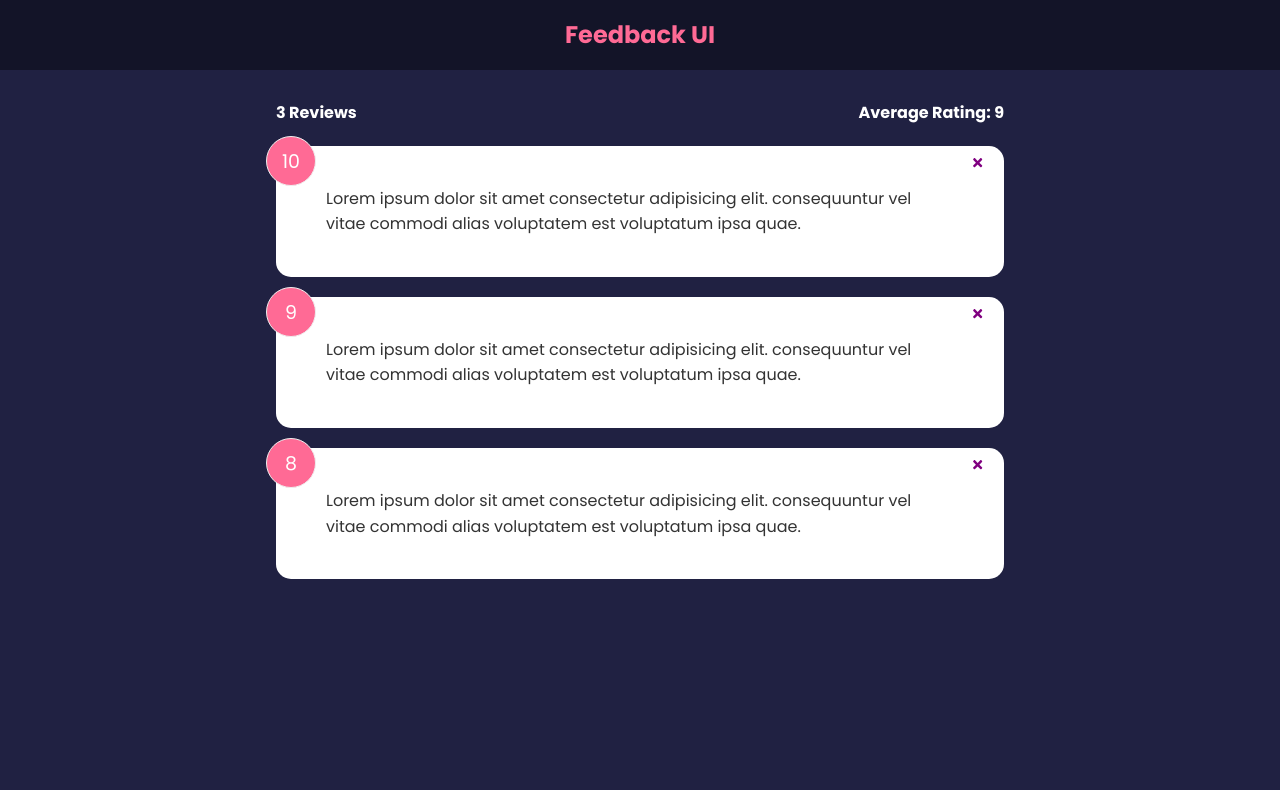
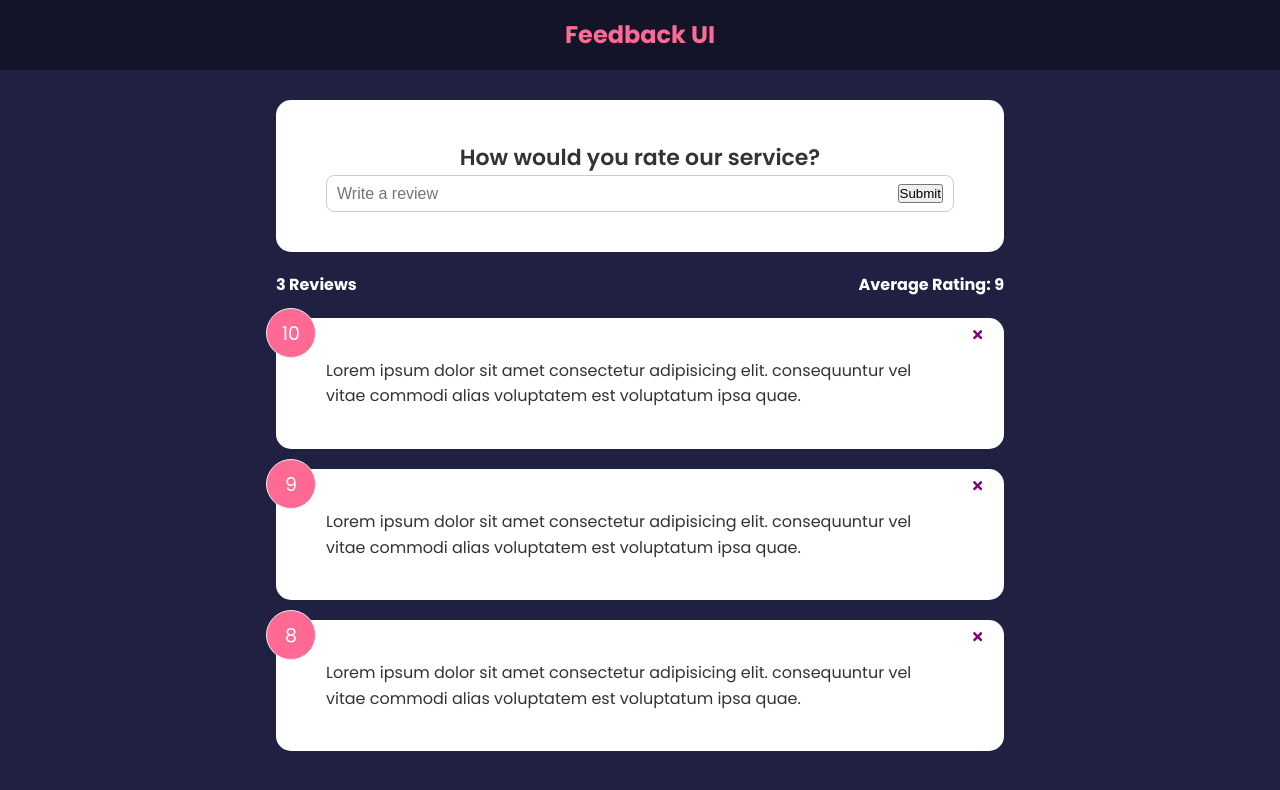
Before and after one commit to shubhamchaubey/feedback, a React (Create React App) app: page / in a window 1280 px wide. Shown: the top 790 px of the page. Built offline with nearby package versions, Linux system fonts and the light colour scheme.

Commit message:
modified:   public/index.html 	modified:   src/App.js 	new file:   src/components/FeedbackForm.js     Created the FeedbackForm component and implemented a basic form to accept the feedback form the user.

```diff
--- a/public/index.html
+++ b/public/index.html
@@ -10,10 +10,7 @@
       content="Web site created using create-react-app"
     />
     <link rel="apple-touch-icon" href="%PUBLIC_URL%/logo192.png" />
-    <!--
-      manifest.json provides metadata used when your web app is installed on a
-      user's mobile device or desktop. See https://developers.google.com/web/fundamentals/web-app-manifest/
-    -->
+
     <link rel="manifest" href="%PUBLIC_URL%/manifest.json" />
     <!--
       Notice the use of %PUBLIC_URL% in the tags above.
@@ -24,20 +21,9 @@
       work correctly both with client-side routing and a non-root public URL.
       Learn how to configure a non-root public URL by running `npm run build`.
     -->
-    <title>React App</title>
+    <title>Feedback App</title>
   </head>
   <body>
-    <noscript>You need to enable JavaScript to run this app.</noscript>
-    <div id="root"></div>
-    <!--
-      This HTML file is a template.
-      If you open it directly in the browser, you will see an empty page.
-
-      You can add webfonts, meta tags, or analytics to this file.
-      The build step will place the bundled scripts into the <body> tag.
-
-      To begin the development, run `npm start` or `yarn start`.
-      To create a production bundle, use `npm run build` or `yarn build`.
-    -->
-  </body>
+      <div id="root"></div>
+    </body>
 </html>
--- a/src/App.js
+++ b/src/App.js
@@ -4,7 +4,7 @@
 import FeedbackData from './data/FeedbackData';
 import Header from './components/Header';
 import FeedbackStats from './components/FeedbackStats';
-
+import FeedbackForm from './components/FeedbackForm';
 
 function App() {
   const [feedback, setFeedback] = useState(FeedbackData)
@@ -18,6 +18,7 @@
     <>
     <Header text = "Feedback UI" />
     <div className='container'>
+      <FeedbackForm />
       <FeedbackStats feedback={feedback}/>
       <FeedbackList feedback={feedback} handleDelete={deleteFeedback}/>
     </div>
--- /dev/null
+++ b/src/components/FeedbackForm.js
@@ -0,0 +1,27 @@
+import React from 'react'
+import { useState } from 'react'
+import Card from './shared/Card'
+
+function FeedbackForm() {
+  const [text, setText] = useState('')
+  const handleTextChange = (e) => {
+    setText(e.target.value)
+  }
+  return (
+    <Card>
+      <form>
+        <h2> How would you rate our service? </h2>
+        { /* @ToDo Rating selelect radio box */ }
+
+        <div className='input-group'>
+          <input onChange={handleTextChange} type='text'
+          placeholder='Write a review'
+          value={text}
+          />
+          <button type='submit'>Submit</button>
+        </div>
+      </form>
+    </Card>
+  )
+}
+export default FeedbackForm
```
